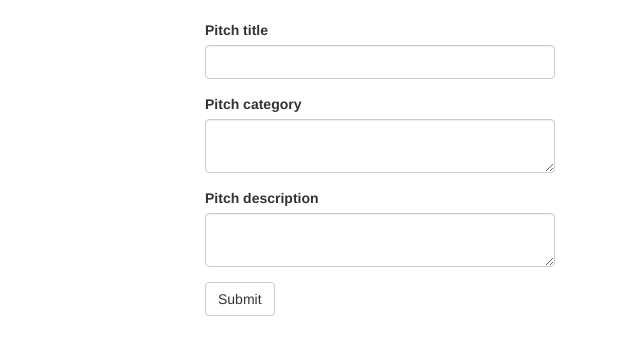
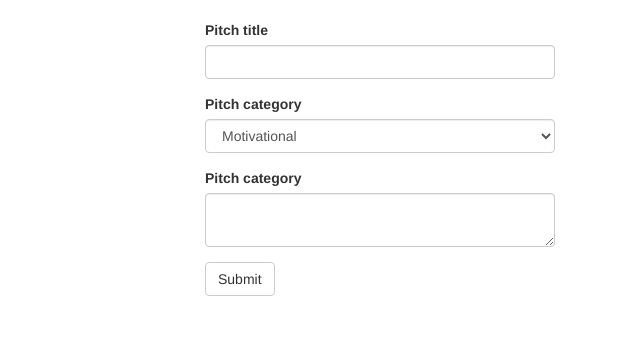
Before and after one commit to AbugaAroni/FlaskWeek3IP, a Flask app: page /submitpitch/1 in a window 1280 px wide. Shown: the part 52-407 px from the top of the page, without its empty margins (640-1280 px from the left). Run offline with Flask 2, Linux system fonts and the light colour scheme; the visitor is signed in with stand-in values (Sample User, id 1); data comes from the database, SQL or seed files in the repository; parts of the project's set-up code (start-up, migrations or seed data) failed here and were passed over; some libraries are stand-ins or nearby versions.

Commit message:
new pitch submit returns user to their profile

```diff
--- a/app/main/forms.py
+++ b/app/main/forms.py
@@ -1,12 +1,12 @@
 from flask_wtf import FlaskForm
-from wtforms import StringField,TextAreaField,SubmitField
+from wtforms import StringField,TextAreaField,SubmitField, SelectField
 from wtforms.validators import Required
 
 class PitchForm(FlaskForm):
 
     title = StringField('Pitch title',validators=[Required()])
-    category = TextAreaField('Pitch category', validators=[Required()])
-    description = TextAreaField('Pitch description', validators=[Required()])
+    category = SelectField('Pitch category', choices=[('Motivational', 'Motivational'), ('Famous', 'Famous'), ('Despair', 'Despair')], validators=[Required()])
+    description = TextAreaField('Pitch category', validators=[Required()])
     submit = SubmitField('Submit')
 
 class UpdateProfile(FlaskForm):
--- a/app/main/views.py
+++ b/app/main/views.py
@@ -46,7 +46,8 @@ def new_pitch(userid):
         new_pitch = Pitch(pitch_title=title,pitch_category=category,pitch_description=description, user=current_user)
         new_pitch.save_pitch()
 
-    #    return redirect(url_for('.new_pitch', userid))
+
+        return redirect(url_for('main.profile',uname=current_user.username))
 
     title = 'New Pitch'
     return render_template('new_pitch.html',title = title, pitch_form=form)
--- a/app/templates/profile/profile.html
+++ b/app/templates/profile/profile.html
@@ -5,7 +5,7 @@
 <div class="container">
 <div class="row">
 <!-- displaying  Username-->
-  <div class="col-md-4">
+  <div class="col-md-6">
     <h3> Your profile </h3>
     <h3> {{user.username| capitalize}} </h3>
 
@@ -22,11 +22,11 @@
   </div>
 
   <!--Display pitches-->
-  <div class="col-md-4">
+  <div class="col-md-6">
     <h3> Your pitches </h3>
     {% if pitches %}
         {% for review in pitches %}
-        <div class="col-xs-12 col-sm-4 col-md-4 col-lg-4 review-card">
+        <div class="col-xs-5 col-sm-5 col-md-5 col-lg-5 review-card">
             <h2> {{ review.pitch_title}} </h2>
             <p> Category: {{review.pitch_category}} </p>
             <p> Description: {{ review.pitch_description }}</p>
```
